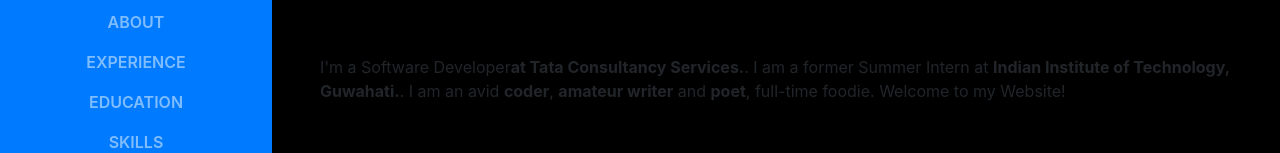
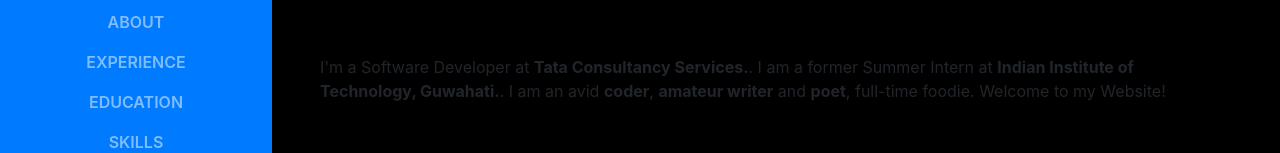
Before and after one commit to kumarcodes/kumarcodes.github.io, a website with bundled scripts: page index.html in a window 1280 px wide. Shown: the part 389-542 px from the top of the page. Built offline with nearby package versions, Linux system fonts and the light colour scheme; a web font is replaced by a local one.

Commit message:
Update index.html

```diff
--- a/index.html
+++ b/index.html
@@ -81,7 +81,7 @@
           </div>
           <div class="subheading mb-5">
             <a href="https://drive.google.com/open?id=1xcLKiyRCTcng2CTpQ2UFFrR-YHpNeQcj">Download Resume</a></div>
-          <p class="mb-5">I'm a Software Developer<b>at Tata Consultancy Services.</b>. I am a former Summer Intern at <b>Indian Institute of Technology, Guwahati.</b>. I am an avid <b>coder</b>, <b>amateur writer</b> and <b>poet</b>, full-time foodie. Welcome to my Website!</p>
+          <p class="mb-5">I'm a Software Developer at <b>Tata Consultancy Services.</b>. I am a former Summer Intern at <b>Indian Institute of Technology, Guwahati.</b>. I am an avid <b>coder</b>, <b>amateur writer</b> and <b>poet</b>, full-time foodie. Welcome to my Website!</p>
           <ul class="list-inline list-social-icons mb-0">
             <li class="list-inline-item">
               <a href="https://www.quora.com/profile/Rohit-Sharma-3402">
```
